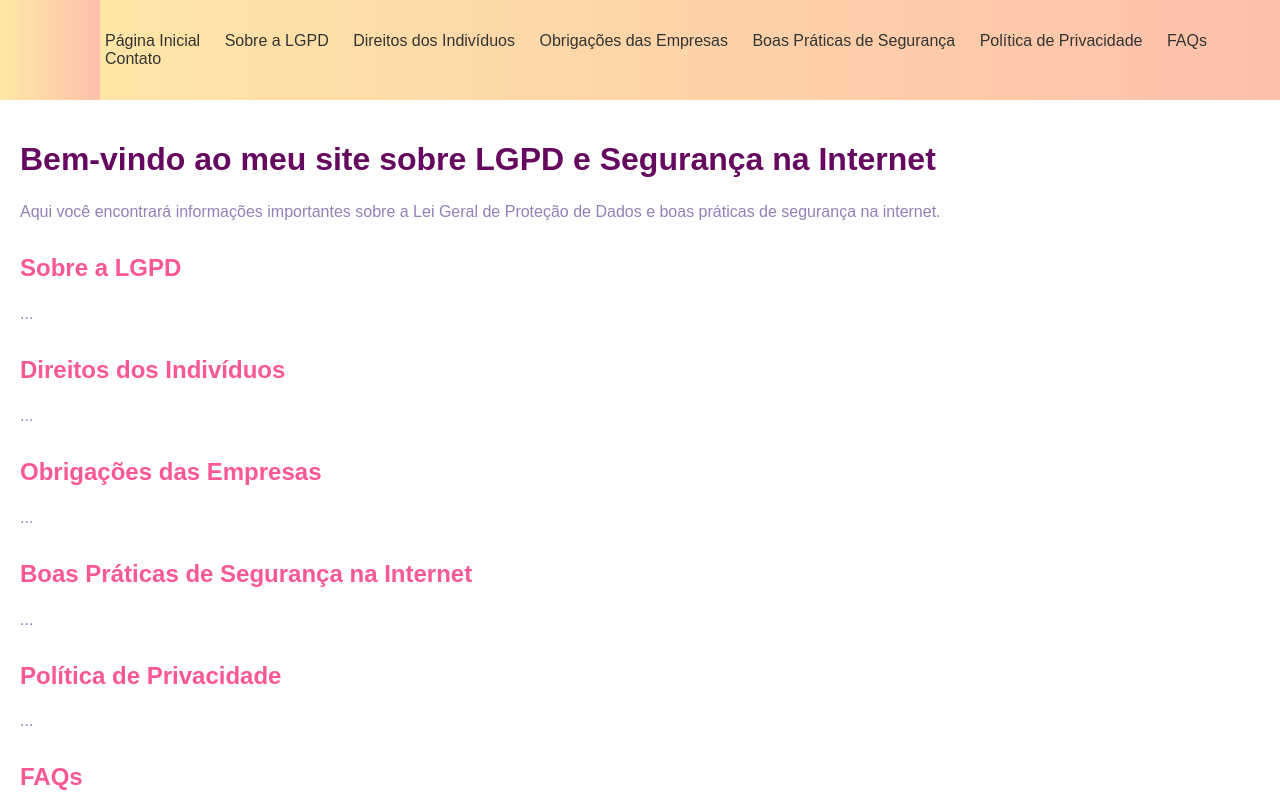
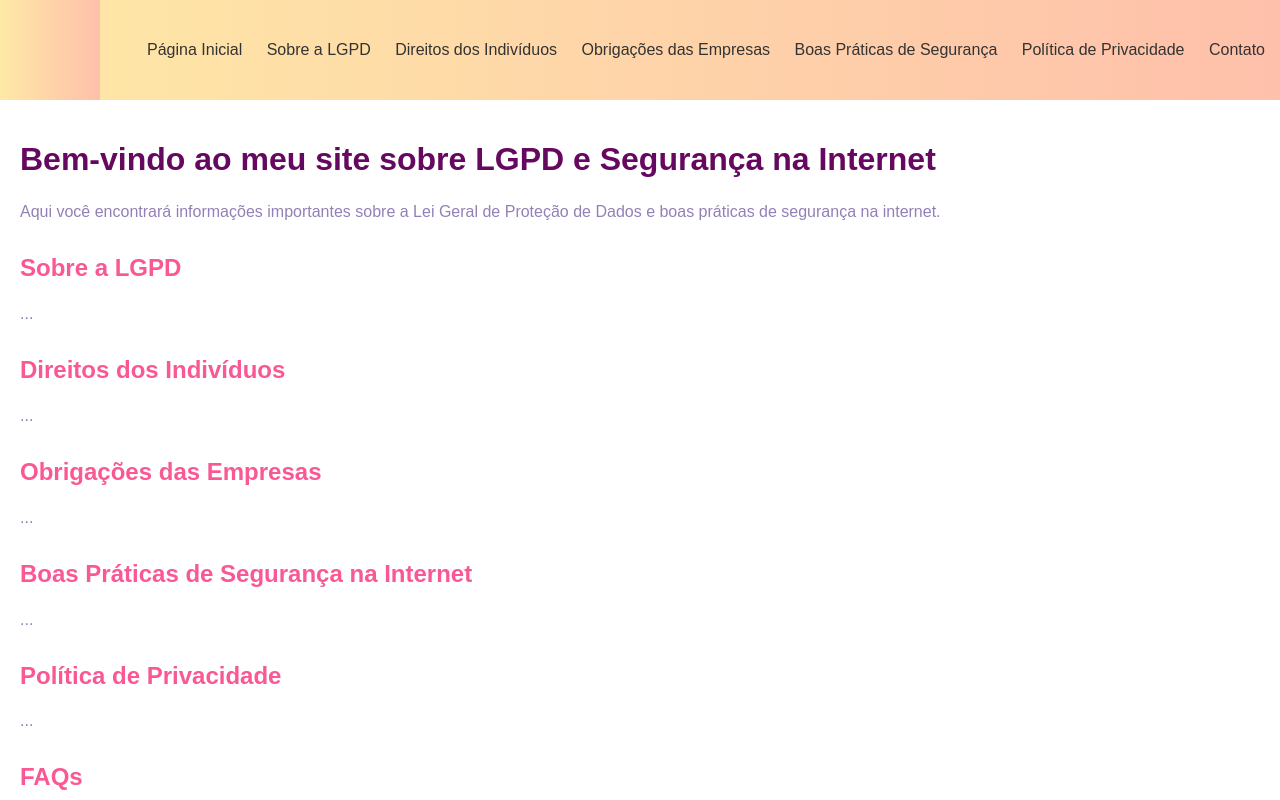
Before and after one commit to seguroapp/app, a plain HTML site: page index.html in a window 1280 px wide. Shown: the top 800 px of the page. Drawn offline with Linux system fonts and the light colour scheme; grey boxes are pictures that could not be loaded.

Commit message:
Update index.html

```diff
--- a/index.html
+++ b/index.html
@@ -29,7 +29,6 @@
         <li><a href="obrigacoes-empresas.html">Obrigações das Empresas</a></li>
         <li><a href="boas-praticas.html">Boas Práticas de Segurança</a></li>
         <li><a href="politica-privacidade.html">Política de Privacidade</a></li>
-        <li><a href="faqs.html">FAQs</a></li>
         <li><a href="contato.html">Contato</a></li>
       </ul>
     </nav>
```
